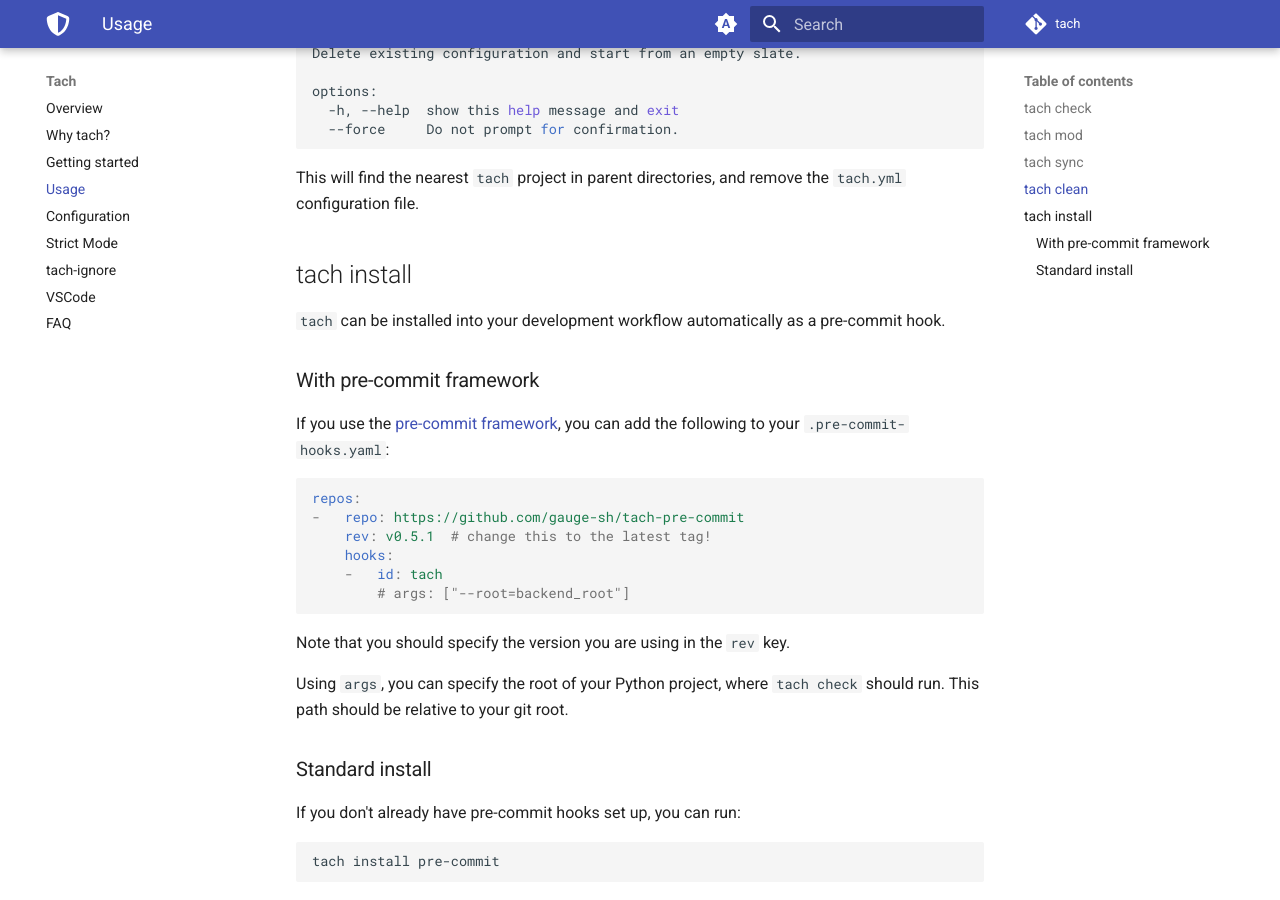
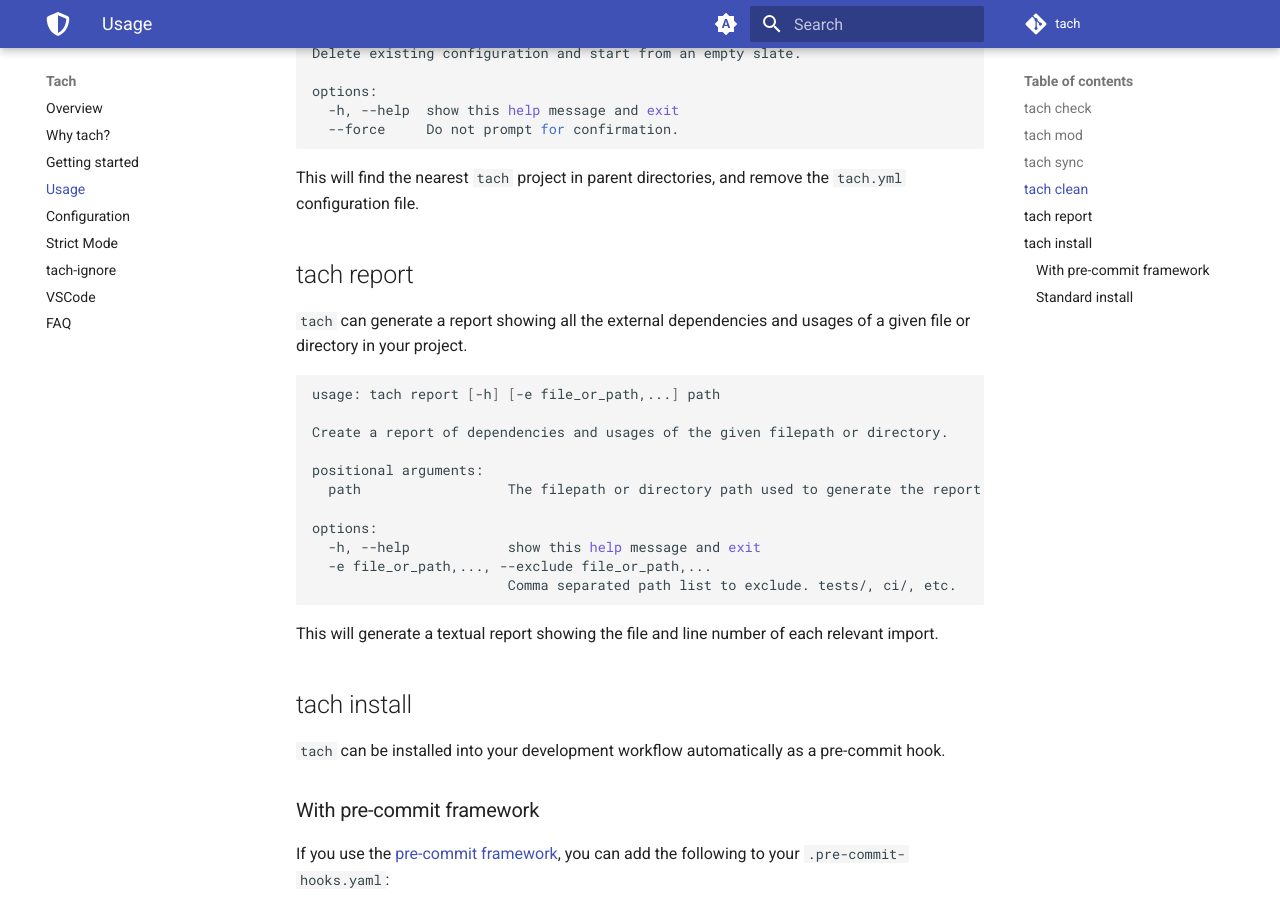
Before and after one commit to gauge-sh/tach, an MkDocs documentation site: the page built from docs/usage.md, in a window 1280 px wide and 900 px high, scrolled down 2187 px. Built offline with MkDocs 1.6.1 and Material for MkDocs 9.7.7, drawn with Linux system fonts in a browser that asks for light colours; comment, search, counter and statistics services are not loaded.

Commit message:
Update docs

````diff
--- a/docs/usage.md
+++ b/docs/usage.md
@@ -97,6 +97,26 @@
 
 This will find the nearest `tach` project in parent directories, and remove the `tach.yml` configuration file.
 
+
+## tach report
+`tach` can generate a report showing all the external dependencies and usages of a given file or directory in your project.
+
+```bash
+usage: tach report [-h] [-e file_or_path,...] path
+
+Create a report of dependencies and usages of the given filepath or directory.
+
+positional arguments:
+  path                  The filepath or directory path used to generate the report.
+
+options:
+  -h, --help            show this help message and exit
+  -e file_or_path,..., --exclude file_or_path,...
+                        Comma separated path list to exclude. tests/, ci/, etc.
+```
+
+This will generate a textual report showing the file and line number of each relevant import.
+
 ## tach install
 `tach` can be installed into your development workflow automatically as a pre-commit hook.
 
````
Also changed, not shown: README.md (+8 -0 lines), docs/index.md (+1 -0 lines).
